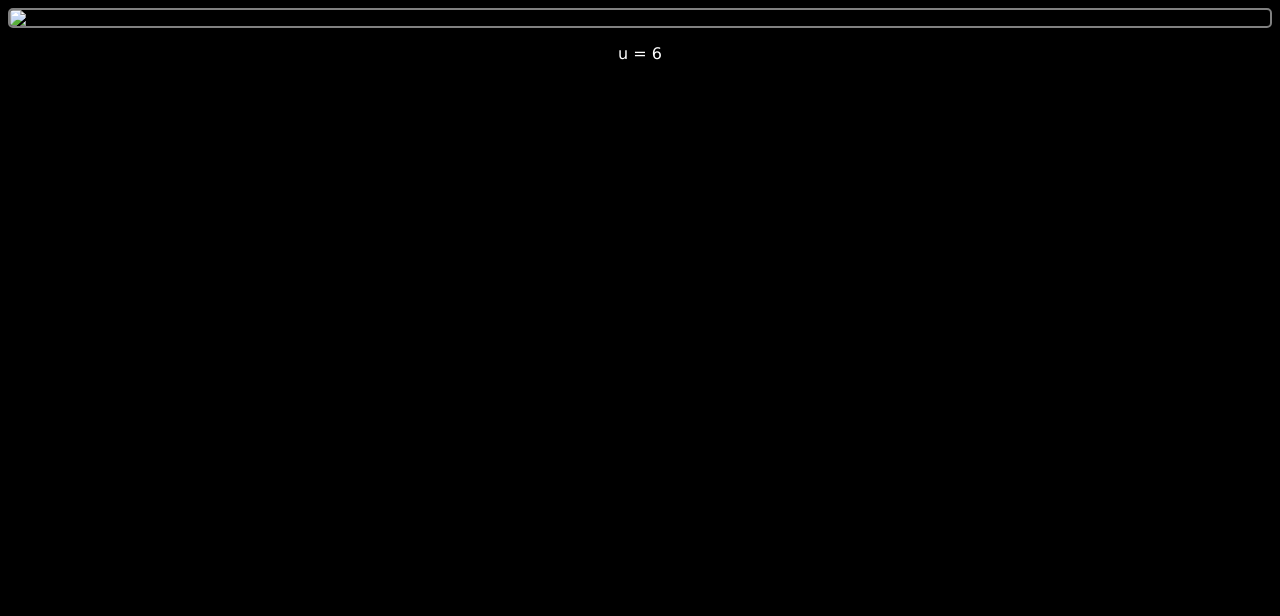
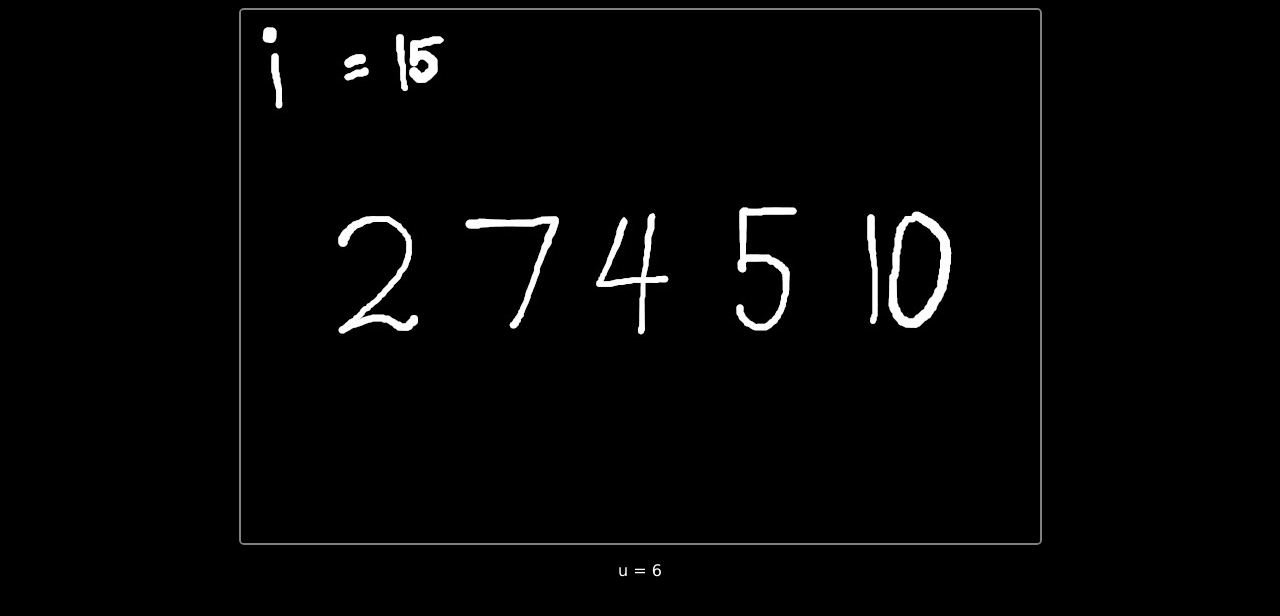
Before and after one commit to umsyt/hedera, a plain HTML site: page buchstaben/comet.htm in a window 1280 px wide. Drawn offline with Linux system fonts and the light colour scheme.

Commit message:
Update comet.htm

```diff
--- a/buchstaben/comet.htm
+++ b/buchstaben/comet.htm
@@ -4,7 +4,7 @@
   </head>
 
 <body>
- <img src="i-pastthemaadcity.jpg"/>
+ <img src="i-pasthemaadcity.jpg"/>
 <font color="white">
 <p> u = 6
 
```
